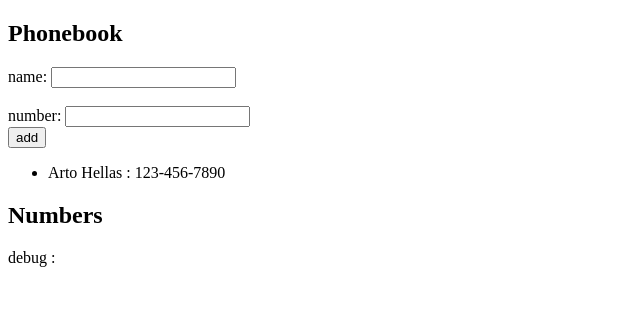
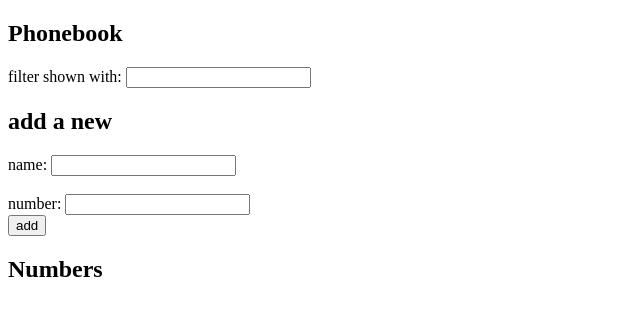
Before and after one commit to Khawla-1006/phonebook, a React (Vite) app in the folder phonebook/: page / in a window 1280 px wide. Shown: the top 316 px of the page, without its empty margins (0-640 px from the left). Built offline with nearby package versions, Linux system fonts and the light colour scheme.

Commit message:
step4 with bugs to fix

```diff
--- a/phonebook/src/App.jsx
+++ b/phonebook/src/App.jsx
@@ -3,14 +3,17 @@ import { useState } from 'react'
 const App = () =>{
 
   const [persons, setPersons] = useState([
-    {
-      name: 'Arto Hellas',
-      number: '123-456-7890',
-      id : 1
-    }
+
+      { name: 'Arto Hellas', number: '040-123456', id: 1 },
+      { name: 'Ada Lovelace', number: '39-44-5323523', id: 2 },
+      { name: 'Dan Abramov', number: '12-43-234345', id: 3 },
+      { name: 'Mary Poppendieck', number: '39-23-6423122', id: 4 }
+
   ])
   const [newName, setNewName] = useState('')
   const [newNumber, setNewNumber] = useState('')
+  const [filtered, setfiltered] = useState('')
+  const [val , setval] = useState(true)
 
 
   const addName = (event) =>{
@@ -50,12 +53,37 @@ const App = () =>{
     )
   }
 
+  const handlefilter = (event) =>{
+    setfiltered(event.target.value)
+    setval(false)
+  }
+
+  const phonebook = () =>{
+    console.log(val);
+
+      {  val
+        ? persons.map(person => <Person person={person} key={person.id}/> )
+        : persons.filter(person => person.name.toLowerCase() == filtered.toLowerCase())
+      }
+
+
+   }
+
+
 
   return(
     <div>
       <h2>Phonebook</h2>
 
       <form>
+        <div>
+          filter shown with: <input
+            value={filtered}
+            onChange={handlefilter}
+          />
+        </div>
+
+      <h2>add a new</h2>
         <div>
           name: <input
               value={newName}
@@ -69,19 +97,28 @@ const App = () =>{
               onChange={handleNumberChange}
           />
         </div>
+
         <div>
           <button type='submit' onClick={addName}>add</button>
-          <ul>
-          {persons.map(person =>
-            <Person person={person} key={person.id}/>
-          )}
-          </ul>
         </div>
+
       </form>
 
         <h2>Numbers</h2>
         <div>
-           debug : {newName}
+        <ul>
+          {
+              // persons
+              // .filter(person => person.name.toLowerCase() == filter.toLowerCase())
+              // .map(person =>
+              //   <Person person={person} key={person.id}/>
+              // )
+        // val
+        // ? persons.map(person => <Person person={person} key={person.id}/> )
+        // : persons.filter(person => person.name.toLowerCase() == filtered.toLowerCase())
+phonebook()
+          }
+          </ul>
         </div>
     </div>
   )
```
